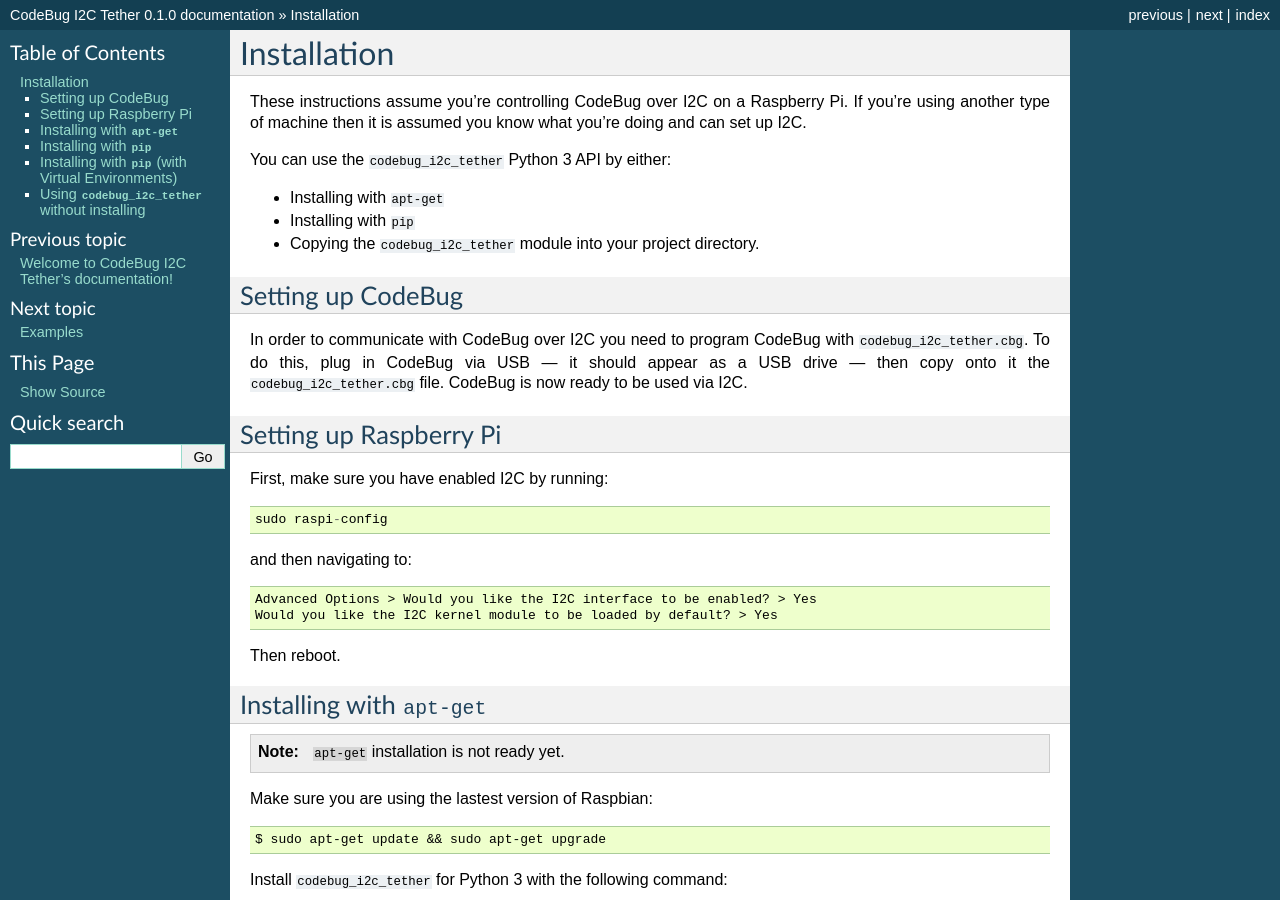
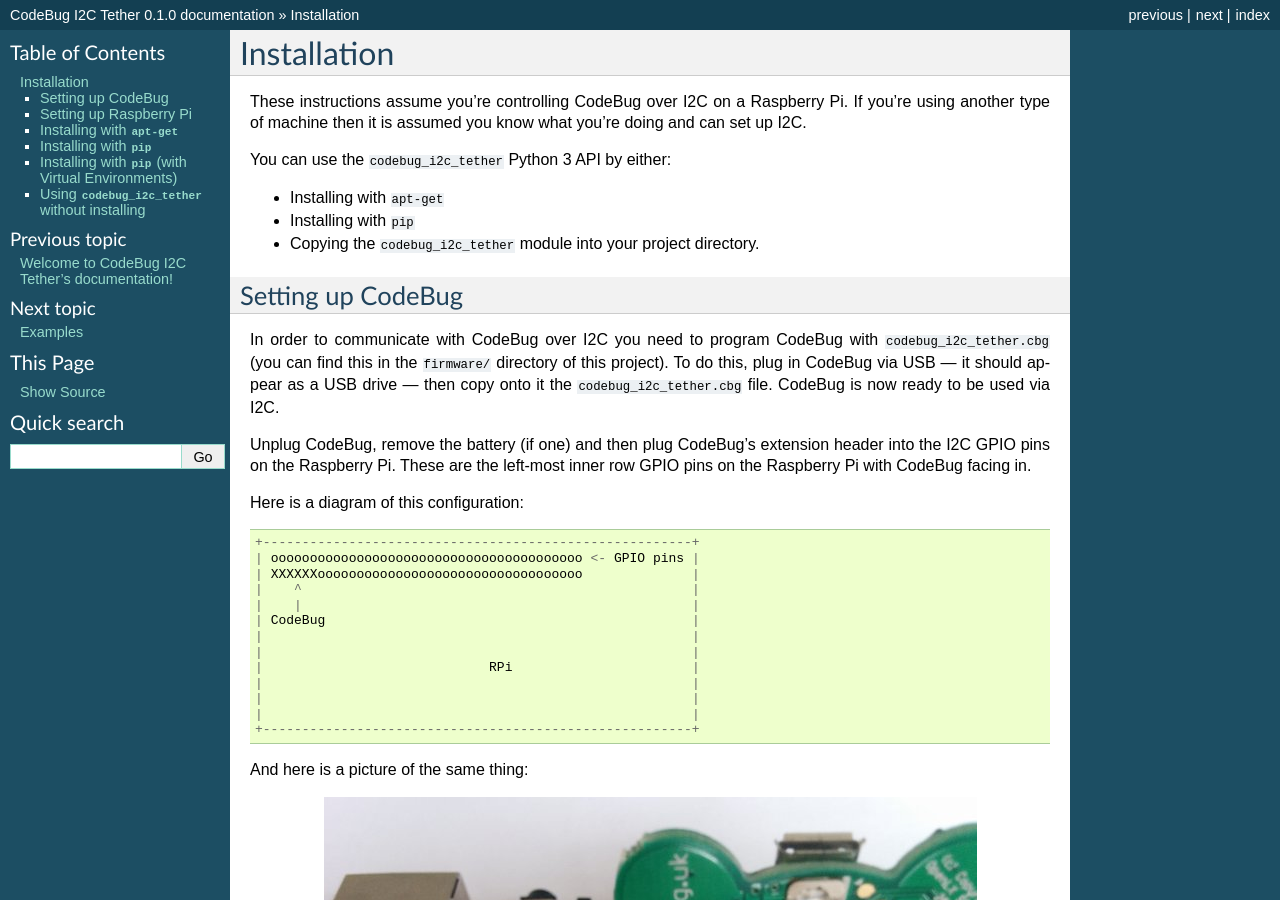
Before and after one commit to codebugtools/codebug_i2c_tether, a Sphinx documentation site: the page built from docs/installation.rst, in a window 1280 px wide and 900 px high. Built offline with Sphinx 7.4.7, drawn with Linux system fonts in a browser that asks for light colours; formulas are drawn with MathJax 3.

Commit message:
added better instructions for setting up CodeBug

```diff
--- a/docs/conf.py
+++ b/docs/conf.py
@@ -91,13 +91,13 @@
 # -- Options for HTML output ---------------------------------------------------
 
 # on_rtd is whether we are on readthedocs.org
-import os
-on_rtd = os.environ.get('READTHEDOCS', None) == 'True'
+# import os
+# on_rtd = os.environ.get('READTHEDOCS', None) == 'True'
 
-if not on_rtd:  # only import and set the theme if we're building docs locally
-    import sphinx_rtd_theme
-    html_theme = 'sphinx_rtd_theme'
-    html_theme_path = [sphinx_rtd_theme.get_html_theme_path()]
+# if not on_rtd:  # only import and set the theme if we're building docs locally
+#     import sphinx_rtd_theme
+#     html_theme = 'sphinx_rtd_theme'
+#     html_theme_path = [sphinx_rtd_theme.get_html_theme_path()]
 
 # otherwise, readthedocs.org uses their theme by default, so no need to
 # specify it
--- a/docs/installation.rst
+++ b/docs/installation.rst
@@ -15,9 +15,36 @@
 Setting up CodeBug
 ------------------
 In order to communicate with CodeBug over I2C you need to program CodeBug with
-``codebug_i2c_tether.cbg``. To do this, plug in CodeBug via USB --- it
-should appear as a USB drive --- then copy onto it the
-``codebug_i2c_tether.cbg`` file. CodeBug is now ready to be used via I2C.
+``codebug_i2c_tether.cbg`` (you can find this in the ``firmware/`` directory
+of this project). To do this, plug in CodeBug via USB --- it should appear
+as a USB drive --- then copy onto it the ``codebug_i2c_tether.cbg`` file.
+CodeBug is now ready to be used via I2C.
+
+Unplug CodeBug, remove the battery (if one) and then plug CodeBug's extension
+header into the I2C GPIO pins on the Raspberry Pi. These are the left-most
+inner row GPIO pins on the Raspberry Pi with CodeBug facing in.
+
+Here is a diagram of this configuration::
+
+    +-------------------------------------------------------+
+    | oooooooooooooooooooooooooooooooooooooooo <- GPIO pins |
+    | XXXXXXoooooooooooooooooooooooooooooooooo              |
+    |    ^                                                  |
+    |    |                                                  |
+    | CodeBug                                               |
+    |                                                       |
+    |                                                       |
+    |                             RPi                       |
+    |                                                       |
+    |                                                       |
+    |                                                       |
+    +-------------------------------------------------------+
+
+And here is a picture of the same thing:
+
+.. image:: codebug_i2c_tether_rpi_pins.jpg
+   :alt: Image showing the back of CodeBug plugged into the correct GPIO pins on a Raspberry Pi 2.
+   :align: center
 
 
 Setting up Raspberry Pi
```
Also changed, not shown: example.py (+5 -13 lines), docs/codebug_i2c_tether_rpi_pins.jpg (added).
